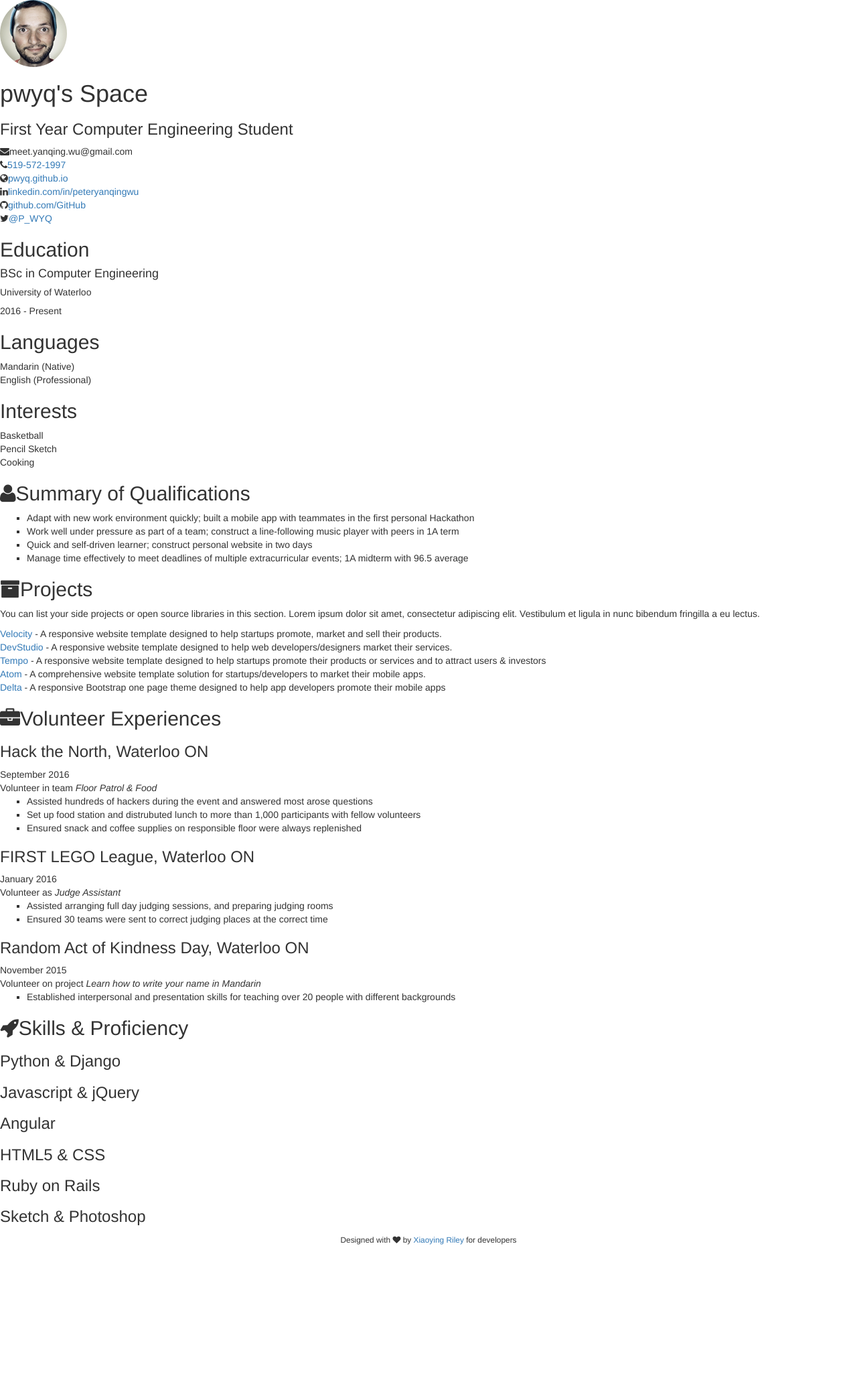
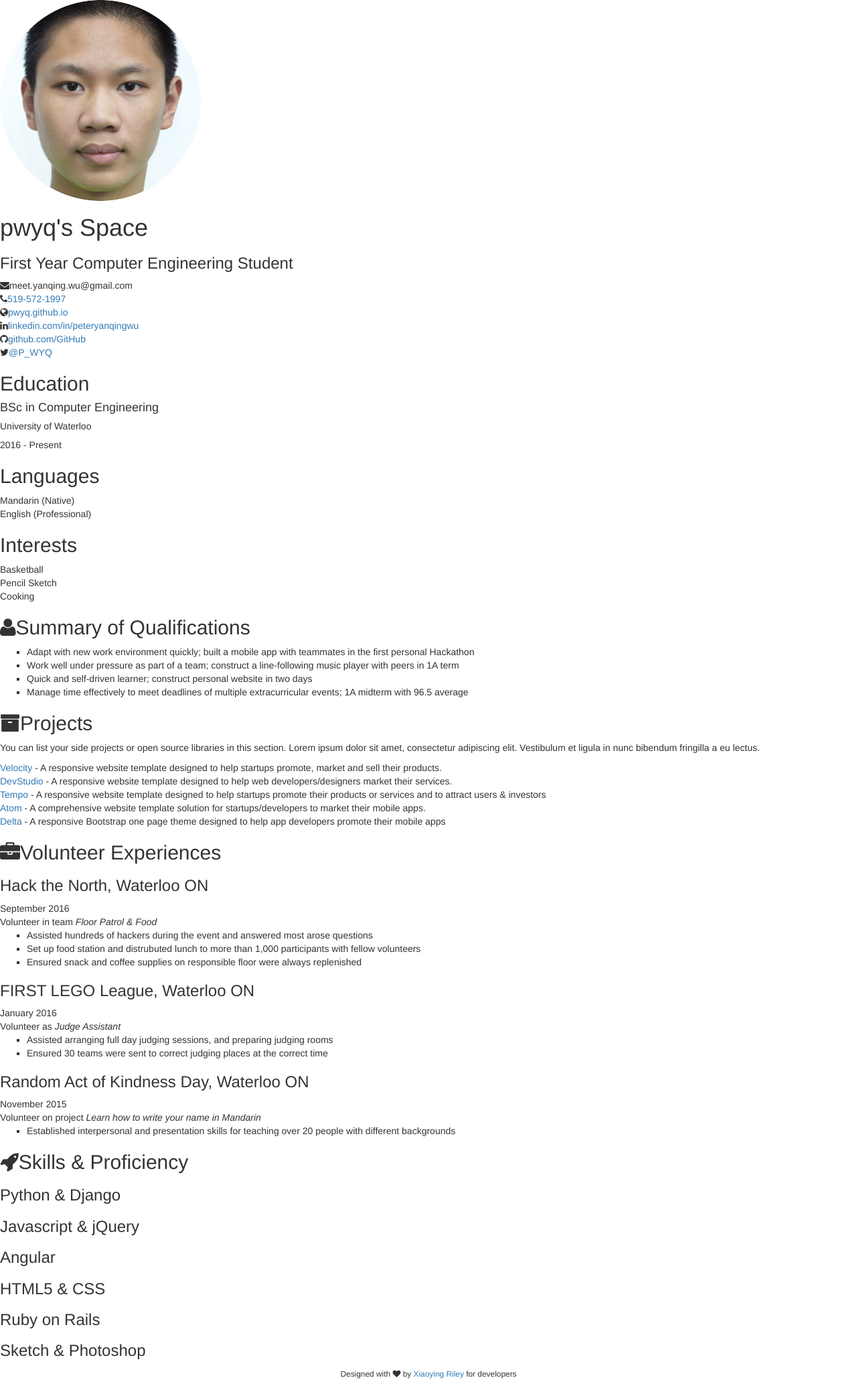
Before and after one commit to pwyq/blog, a Jekyll site: the page built from cv/index.html, in a window 1280 px wide. Shown: the whole page at 67% size. Built offline with Jekyll 4.4.1, drawn with Linux system fonts in a browser that asks for light colours; before the commit the page ends 1860 px from its top, so only the background shows below that.

Commit message:
repair profile photo

```diff
--- a/_includes/cv_sidebar.html
+++ b/_includes/cv_sidebar.html
@@ -45,7 +45,7 @@
 				{% if site.twitter %}
 					<li class="twitter"><i class="fa fa-twitter"></i><a href="https://twitter.com/{{site.twitter}}" target="_blank">{{site.twitter}}</a></li>
 				{% else %}
-		<li class="twitter"><i class="fa fa-twitter"></i><a href="https://twitter.com/P_WYQ?" target="_blank">@P_WYQ</a></li>
+					<li class="twitter"><i class="fa fa-twitter"></i><a href="https://twitter.com/P_WYQ" target="_blank">@P_WYQ</a></li>
 				{% endif %}
 
 				</ul>
```
Also changed, not shown: assets/images/profile.png. Lines whose indentation alone changed are shown as unchanged.
